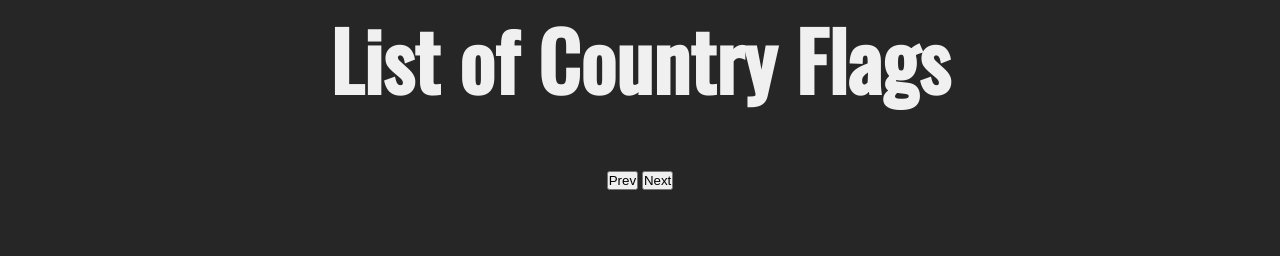
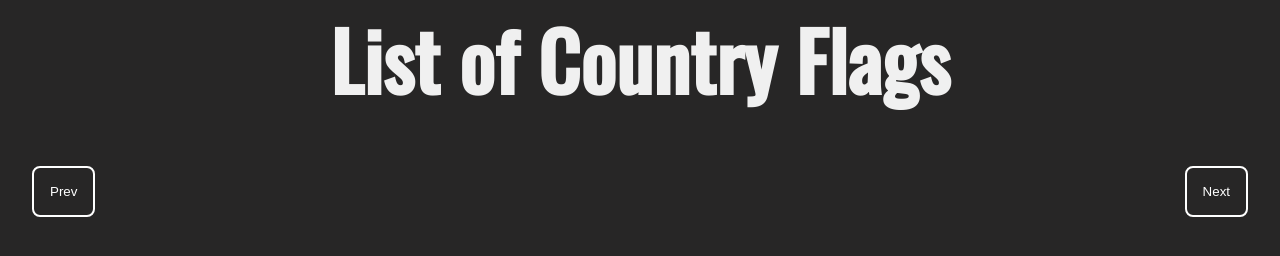
Before and after one commit to TenNga/forbes-coding-test, a website: page index.html in a window 1280 px wide. Drawn offline with nearby package versions, Linux system fonts and the light colour scheme; no server answers.

Commit message:
css for button added

```diff
--- a/js/script.js
+++ b/js/script.js
@@ -18,9 +18,14 @@ const insertHTML = (page) => {
 const handleNext = () => {
     bodyContainer.innerHTML= "";
     pageNumber++;
-    if(pageNumber > countryPerPage.length-2){
+
+    if(pageNumber >= countryPerPage.length-1){
         insertHTML(pageNumber);
         document.querySelector('#next').style.visibility = "hidden";
+    }
+    else if(pageNumber === 1){
+        insertHTML(pageNumber);
+        document.querySelector('#prev').style.visibility = "visible";
     }
     else
         insertHTML(pageNumber);
--- a/styles/style.css
+++ b/styles/style.css
@@ -47,8 +47,8 @@ body {
     top: 1rem;
     right: 1rem;
     background: transparent;
+    border-style: none;
     color: red;
-    border-style: none;
     border: 2px solid white;
     border-radius: 3rem;
     padding: 1rem;
@@ -65,3 +65,24 @@ body {
     margin-top: -20rem;
     margin-left: -28rem;
 }
+
+.nav {
+    display: flex;
+    justify-content: space-between;
+}
+
+#prev, #next {
+    margin: 0 2rem;
+    padding: 1rem;
+    border-style: none;
+    background: transparent;
+    border: 2px solid white;
+    border-radius: 0.5rem;
+    color: white;
+}
+
+#prev:hover, #next:hover{
+    background-color: rgba(128, 128, 128, 0.336);
+    color: rgb(8, 8, 8);
+    font-weight: bold;
+}
```
